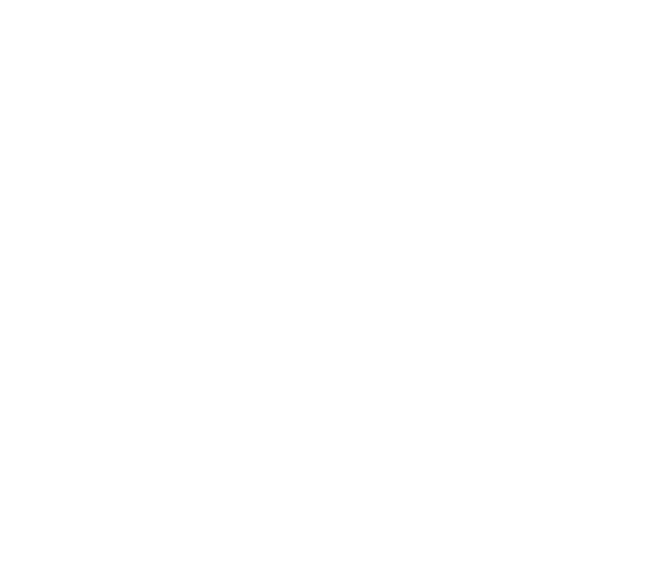
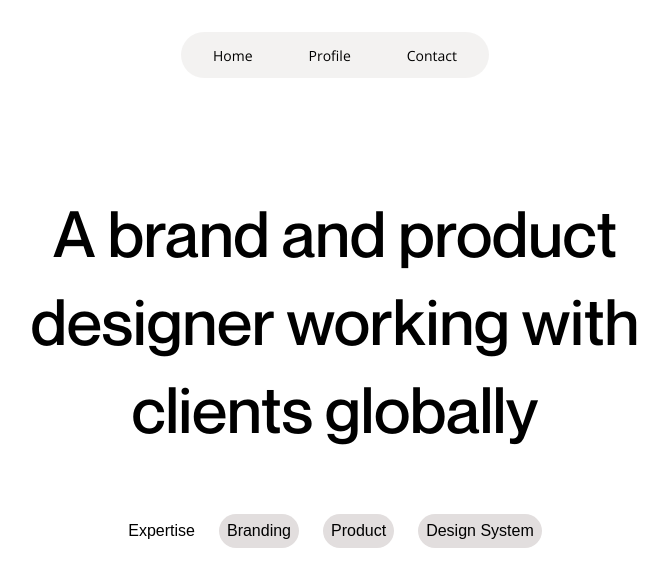
Before and after one commit to Irenity0/OH-studio, a plain HTML site: page index.html in a window 1280 px wide. Shown: the whole page, without its empty margins (305-973 px from the left). Drawn offline with nearby package versions, Linux system fonts and the light colour scheme.

Commit message:
added navbar and hero section

```diff
--- a/index.html
+++ b/index.html
@@ -4,10 +4,35 @@
     <meta charset="UTF-8">
     <meta name="viewport" content="width=device-width, initial-scale=1.0">
     <title>OH Studio</title>
+    <link rel="stylesheet" href="style.css">
 </head>
 <body>
-    <header></header>
-    <main></main>
+    <header>
+        <!-- navbar section starts here -->
+        <nav>
+            <div class="nav_container container d-f">
+                <ul class="nav-list d-f">
+                    <a href="#">Home</a>
+                    <a href="#">Profile</a>
+                    <a href="#">Contact</a>
+                </ul>
+            </div>
+        </nav>
+        <!-- navbar section ends here -->
+    </header>
+    <main>
+        <!-- hero section starts here -->
+        <section class="hero container d-f">
+            <h1 class="title">A brand and product designer working with clients globally</h1>
+            <div class="expertise d-f">
+                <p class="exp-item" id="expertise">Expertise</p>
+                <p class="exp-item skill">Branding</p>
+                <p class="exp-item skill">Product</p>
+                <p class="exp-item skill">Design System</p>
+            </div>
+        </section>
+        <!-- hero section endshere -->
+    </main>
     <footer></footer>
 </body>
 </html>
--- a/style.css
+++ b/style.css
@@ -0,0 +1,106 @@
+@import url('https://fonts.googleapis.com/css2?family=Roboto:ital,wght@0,100;0,300;0,400;0,500;0,700;0,900;1,100;1,300;1,400;1,500;1,700;1,900&display=swap');
+@import url('https://fonts.googleapis.com/css2?family=Open+Sans:ital,wght@0,300..800;1,300..800&display=swap');
+
+.open-sans-font> {
+	font-family: "Open Sans", sans-serif;
+	font-optical-sizing: auto;
+	font-weight: 400;
+	font-style: normal;
+	font-variation-settings:
+	  "wdth" 100;
+}
+
+@font-face {
+	font-family: 'idk'; /* Name your font family */
+	src: url('neue-montreal-free-demo-pangram-pangram-030418/NeueMontreal-Medium.otf'); /* Locate the .ttf file within your directory*/
+  }
+
+  body {
+	font-family: 'CustomFont', sans-serif; /* Use the font family */
+  }
+
+/* shared styles */
+:root {
+	--primary-color: #ffffff;
+	--secondary-color: #000000;
+	--grey: #7f7f7f;
+	--eggshell: #E2DEDE;
+}
+
+* {
+	margin: 0;
+	padding: 0;
+}
+
+.d-f {
+	display: flex;
+}
+
+.container {
+	width: 80%;
+	margin: 2rem auto;
+}
+
+
+/* navbar styles */
+.nav_container {
+	justify-content: center;
+}
+
+.nav-list {
+	list-style: none;
+	padding: 4px;
+	backdrop-filter: blur(16px);
+    background-color: rgba(232, 229, 228, 0.5);
+    border-radius: 100px;
+    opacity: 1;
+}
+
+a {
+	padding: 0.60rem 1.75rem;
+	font-size: 0.875rem;
+	text-decoration: none;
+	color: var(--secondary-color);
+	font-family: 'Open sans', monospace;
+	cursor: pointer;
+}
+
+
+a:focus {
+	background-color: #ffffff;
+	border-radius: 100px;
+}
+
+
+/* hero styles */
+.hero {
+	justify-content: center;
+	flex-direction: column;
+	align-items: center;
+}
+
+.title {
+	max-width: 700px;
+	margin: 5rem auto;
+	margin-bottom: 3rem;
+	font-size: 4rem;
+	font-family: 'idk', monospace;
+	font-weight: 500;
+	text-align: center;
+	line-height: 5.5rem;
+}
+
+.expertise {
+	align-items: center;
+	justify-content: center;
+}
+
+.exp-item {
+	margin: 0.75rem;
+}
+
+.skill {
+	padding: 0.50rem;
+	background-color: var(--eggshell);
+	border-radius: 100px;
+}
```
Also changed, not shown: neue-montreal-free-demo-pangram-pangram-030418/NeueMontreal-Bold.otf (added), neue-montreal-free-demo-pangram-pangram-030418/NeueMontreal-BoldItalic.otf (added), neue-montreal-free-demo-pangram-pangram-030418/NeueMontreal-Italic.otf (added), neue-montreal-free-demo-pangram-pangram-030418/NeueMontreal-Light.otf (added), neue-montreal-free-demo-pangram-pangram-030418/NeueMontreal-LightItalic.otf (added), neue-montreal-free-demo-pangram-pangram-030418/NeueMontreal-Medium.otf (added), neue-montreal-free-demo-pangram-pangram-030418/NeueMontreal-MediumItalic.otf (added), neue-montreal-free-demo-pangram-pangram-030418/NeueMontreal-Regular.otf (added).
